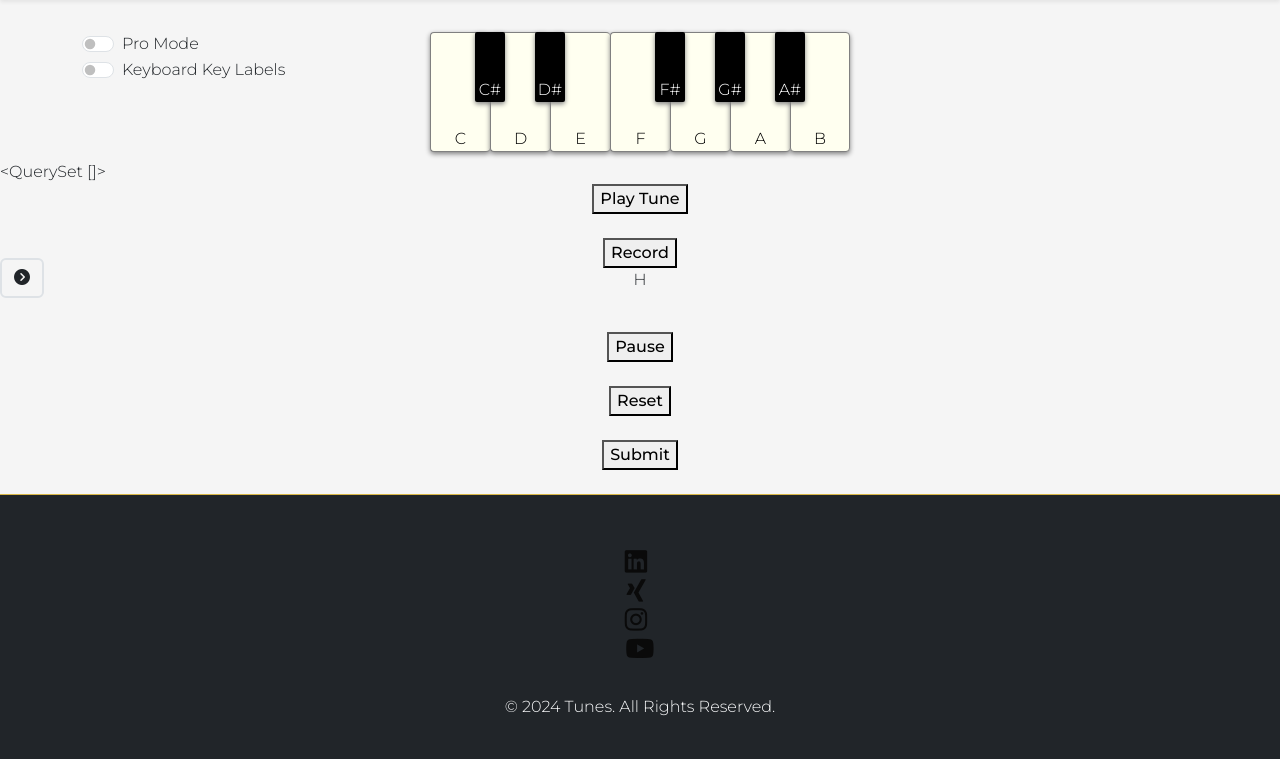
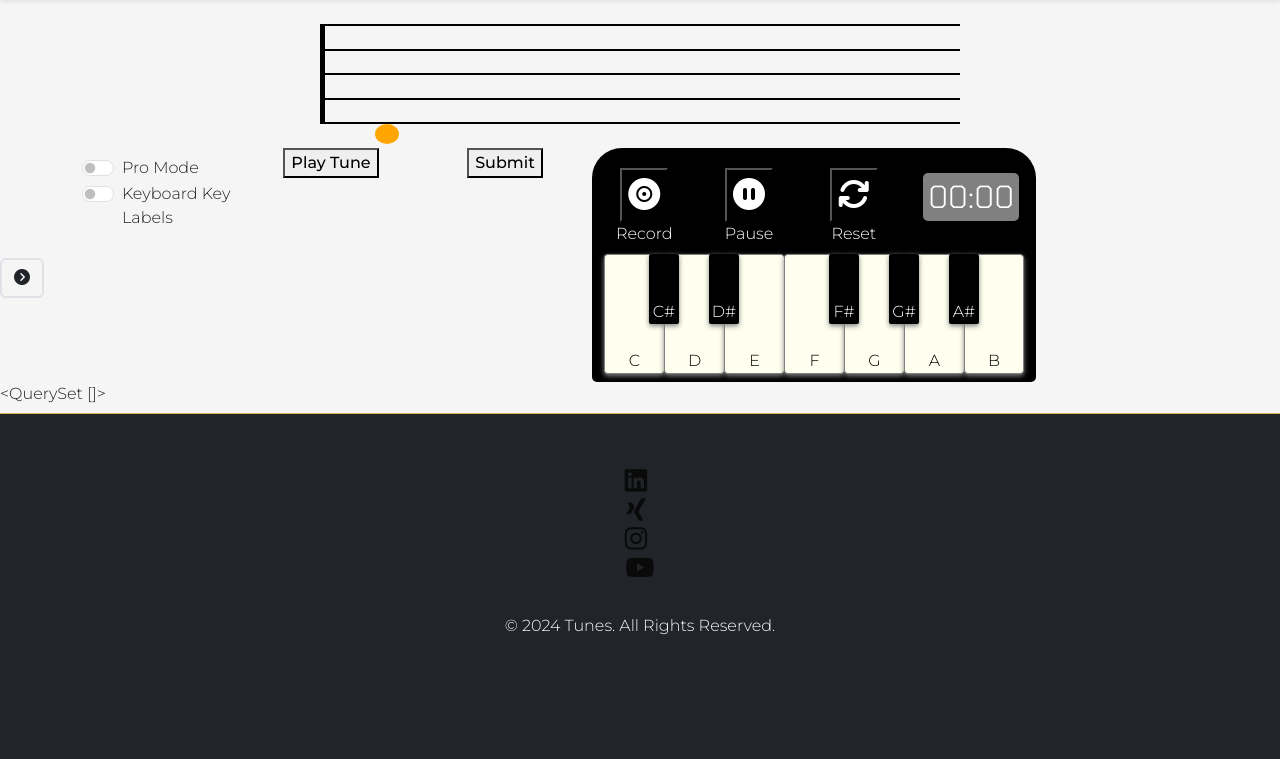
Before and after one commit to ErfanNajimi/sep-2024-hackathon-team-2, a Django app: page /piano/ in a window 1280 px wide. Shown: the part 122-881 px from the top of the page. After the commit the page ends 757 px from the top, so only its background shows below. Run offline with Django 4.2, Linux system fonts and the light colour scheme; data that the repository does not hold is empty; some libraries are stand-ins or nearby versions.

Commit message:
Add styling to timer buttons and keyboard

```diff
--- a/piano/templates/piano/piano.html
+++ b/piano/templates/piano/piano.html
@@ -1,5 +1,15 @@
 {% extends "base.html" %} {% load static %} {% block content %}
-<br />
+<br>
+  <div class="container d-flex justify-content-center" id="music-sheet">
+    <div class="row flex-column">
+      <div class="col"></div>
+      <div class="col"></div>
+      <div class="col"></div>
+      <div class="col"></div>
+      <div id="note"></div>
+    </div>
+  </div>
+<br>
 <div class="container">
   <div class="row">
     <div class="col">
@@ -14,7 +24,30 @@
         </div>
       </div>
     </div>
-    <div class="col" >
+    <div class="col text-center">
+      <button id="play-tune">Play Tune</button>
+    </div>
+    <div class="col text-center">
+      <button id="submit">Submit</button>
+    </div>
+    <div class="col" id="keyboard-container" >
+      <div class="row">
+        <div class="col text-center">
+          <button id="record"><i class="fa-solid fa-record-vinyl"></i></button>
+          <p class="piano-btn-label">Record</p>
+        </div>
+        <div class="col text-center">
+          <button id="pause"><i class="fa-solid fa-circle-pause"></i></button>
+          <p class="piano-btn-label">Pause</p>
+        </div>
+        <div class="col text-center">
+          <button id="reset"><i class="fa-solid fa-arrows-rotate"></i></button>
+          <p class="piano-btn-label">Reset</p>
+        </div>
+        <div class="col text-center">
+          <p id="clock">00:00</p>
+        </div>
+      </div>
       <div id="keyboard" class="my-2 start-50 translate-middle-x">
         <div class="white-key" id="C">C</div>
         <div class="black-key one" id="C#">C#</div>
@@ -50,26 +83,4 @@
 <audio id="G-audio" src="{% static 'audio/G.mp3' %}"></audio>
 <audio id="G#-audio" src="{% static 'audio/G#.mp3' %}"></audio>
 
-<div class="text-center">
-  <button id="play-tune">Play Tune</button>
-</div>
-<br>
-<div class="text-center">
-  <button id="record">Record</button>
-  <p id="clock">H</p>
-</div>
-<br>
-<div class="text-center">
-  <button id="pause">Pause</button>
-</div>
-<br>
-<div class="text-center">
-  <button id="reset">Reset</button>
-</div>
-<br>
-<div class="text-center">
-  <button id="submit">Submit</button>
-</div>
-<br>
-
 {% endblock %}
--- a/static/css/style.css
+++ b/static/css/style.css
@@ -1,4 +1,5 @@
 @import url('https://fonts.googleapis.com/css2?family=Montserrat:wght@100;300;500&family=Open+Sans:wght@300;500&family=Playfair+Display:wght@600&display=swap');
+@import url('https://fonts.googleapis.com/css2?family=Chakra+Petch:ital,wght@0,300;0,400;0,500;0,600;0,700;1,300;1,400;1,500;1,600;1,700&display=swap');
 
 /* Global Styles */
 body {
@@ -78,6 +79,12 @@ body {
 }
 
 /* Piano */
+#keyboard-container {
+    background-color: black;
+    border-radius: 30px 30px 5px 5px;
+    padding-top: 20px;
+}
+
 #keyboard {
     display: flex;
     justify-content: center;
@@ -138,6 +145,57 @@ body {
 
 .five {
     left: 345px;
+}
+
+#clock {
+    font-family: 'Chakra Petch', sans-serif;
+    color: white;
+    font-size: 200%;
+    background-color: grey;
+    padding: 0 5px 0 5px;
+    border-radius: 5px;
+    margin: 5px;
+}
+
+#record,
+#pause,
+#reset {
+    font-size: 200%;
+    color: white;
+    background-color: black;
+}
+
+#record:hover,
+#pause:hover,
+#reset:hover {
+    color: #b10054;
+}
+
+.piano-btn-label {
+    margin-bottom: 0;
+    color: white;
+}
+
+/* Music Sheet */
+#music-sheet .row {
+    height: 100px;
+    width: 50vw;;
+    position: relative;
+    border-left: 5px solid black;
+    border-bottom: 2px solid black;
+}
+#music-sheet .col {
+    border-top: 2px solid black;
+}
+
+#note {
+    border-radius: 50%;
+    width: 20px;
+    height: 20px;
+    background-color: orange;
+    position: absolute;
+    left: 50px;
+    top: 100px;
 }
 
 /* Gameplay stages */
--- a/static/js/script.js
+++ b/static/js/script.js
@@ -3,6 +3,7 @@
 
 const keys = ['C', 'C#', 'D', 'D#', 'E', 'F', 'F#', 'G', 'G#', 'A', 'A#', 'B'];
 const keyBindings = ['A', 'W', 'S', 'E', 'D', 'F', 'T', 'G', 'Y', 'H', 'U', 'J'];
+let keysPlayed = [];
 // let computerTune = [];
 let clickCount = 0;
 
@@ -51,13 +52,14 @@ for (let index in keys) {
     let element = document.getElementById(`${keys[index]}`);
     element.addEventListener('click', e => {
         console.log(`${element.id}`);
+        keysPlayed.push(`${element.id}`);
         document.getElementById(`${element.id}-audio`).load();
         document.getElementById(`${element.id}-audio`).play();
 
 		// Colour change
 		const originalColour = element.style.backgroundColor;
 		element.style.backgroundColor = '#B10054';
-		setTimeout(function () { element.style.backgroundColor = `${originalColour}` }, 300);
+		setTimeout(function () { element.style.backgroundColor = `${originalColour}` }, 175);
     });
 
 }
@@ -74,7 +76,7 @@ document.addEventListener('keydown', e => {
 		const element = document.getElementById(note);
 		const originalColour = element.style.backgroundColor;
 		element.style.backgroundColor = '#B10054';
-		setTimeout(function () { element.style.backgroundColor = `${originalColour}` }, 300);
+		setTimeout(function () { element.style.backgroundColor = `${originalColour}` }, 175);
     }
 });
 
@@ -189,6 +191,12 @@ timer(
     document.getElementById('clock'),
 );
 
+// Tracker
+
+// function tracker(status) {
+
+// }
+
 // LEADERBOARD
 
 // Function to filter/search player in the leaderboard
```
